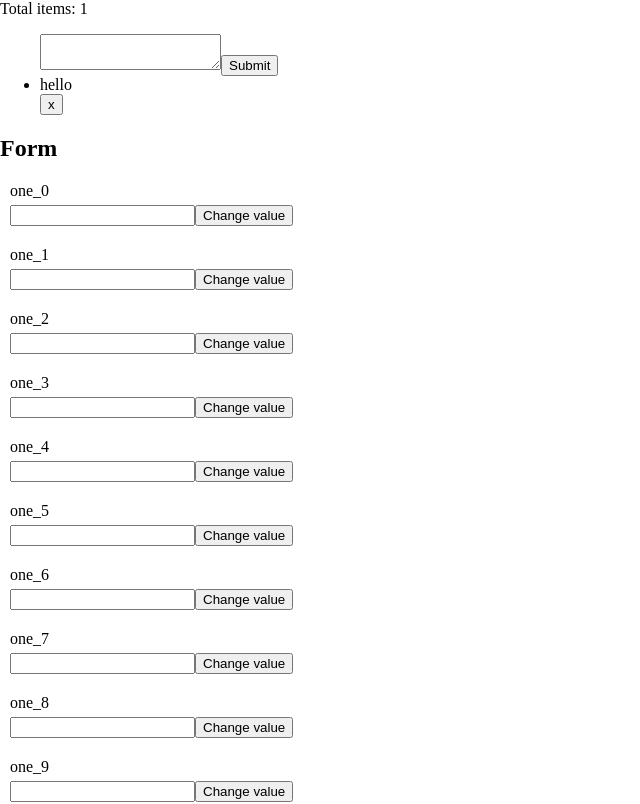
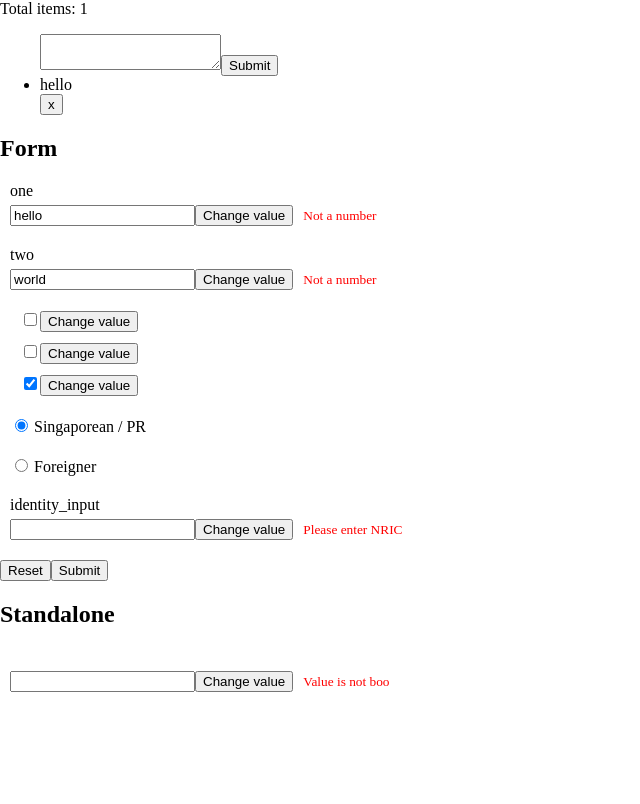
Before and after one commit to Antonrostov/hookmaster, a Next.js app: page / in a window 1280 px wide. Shown: the top 804 px of the page, without its empty margins (0-640 px from the left). Built offline with nearby package versions, Linux system fonts and the light colour scheme.

Commit message:
Use regular form config

```diff
--- a/pages/index.jsx
+++ b/pages/index.jsx
@@ -4,11 +4,16 @@ import FormBuilder from "components/FormBuilder";
 import FormInput from "components/FormInput";
 import getFormConfig, { getLargeConfig } from "./getFormConfig";
 export default function AgendaPage() {
-  const config = getLargeConfig();
-  const initialState = {};
-  Object.keys(config.nodes).forEach(k => {
-    initialState[k] = "";
-  });
+  const initialState = {
+    one: "hello",
+    two: "world",
+    check_1: false,
+    check_2: false,
+    check_3: true,
+    radio_1: "Singaporean / PR",
+    identity_input: ""
+  };
+  const config = getFormConfig();
   function standaloneOnChange(e) {
     console.log("standalone", e.target.value);
   }
```
